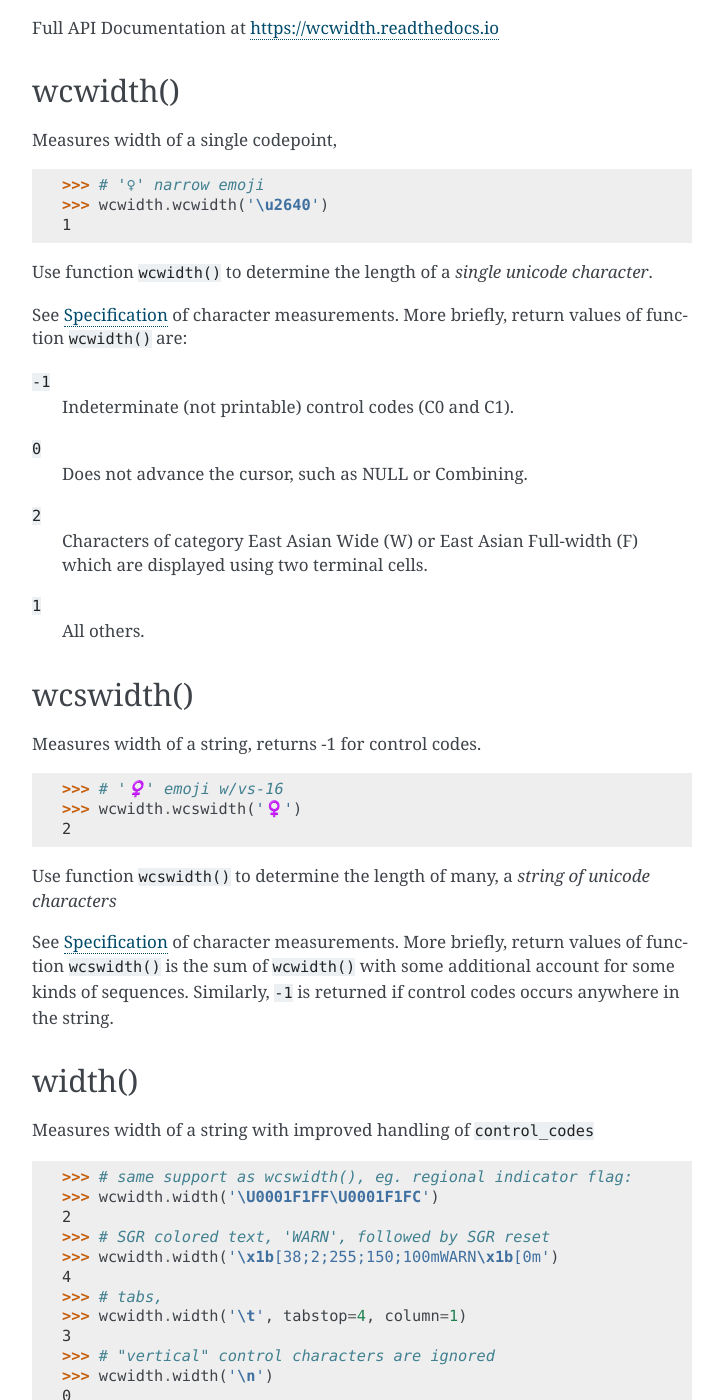
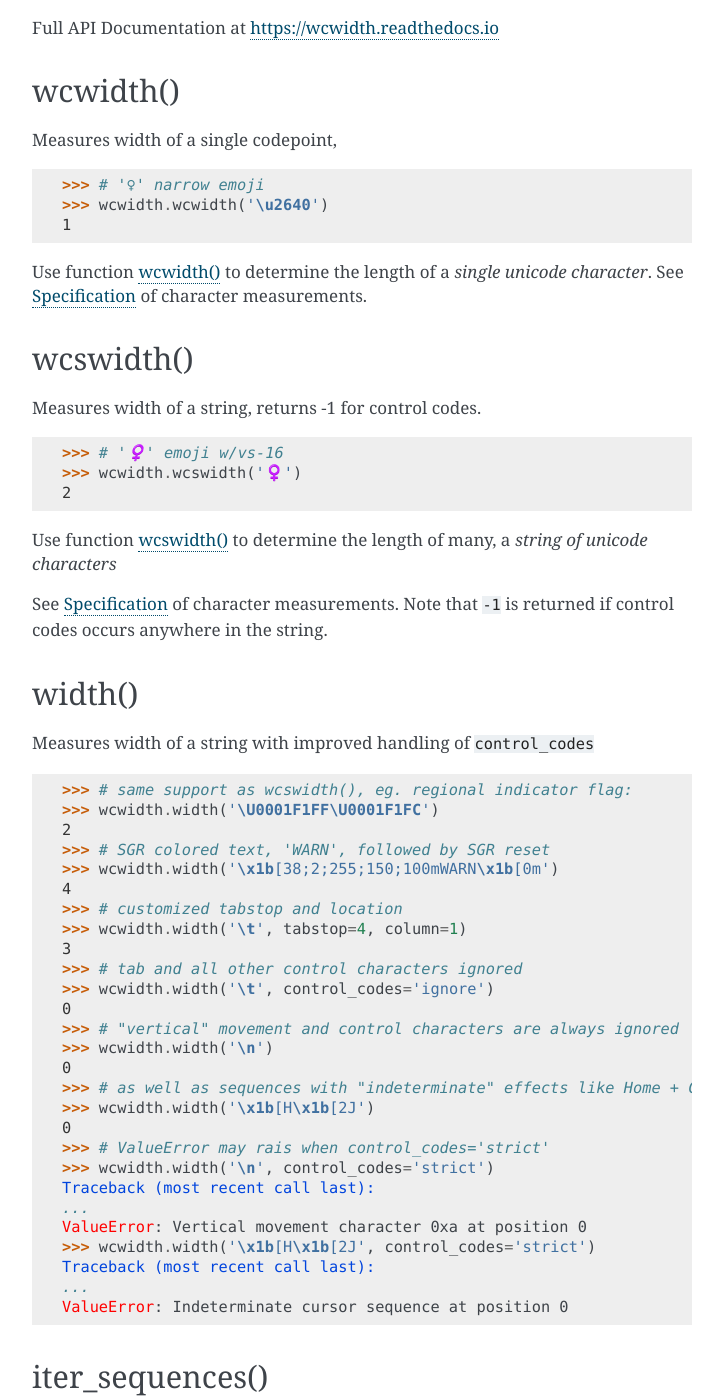
Before and after one commit to jquast/wcwidth, a Sphinx documentation site: the page built from docs/intro.rst, in a window 1280 px wide and 1400 px high, scrolled down 1701 px. Shown: the whole window, without its empty margins (388-1111 px from the left). Built offline with Sphinx 7.4.7, drawn with Linux system fonts in a browser that asks for light colours; some of the changed text lies outside the part shown.

Commit message:
more docfix

```diff
--- a/docs/intro.rst
+++ b/docs/intro.rst
@@ -85,23 +85,8 @@ Measures width of a single codepoint,
     >>> wcwidth.wcwidth('\u2640')
     1
 
-Use function ``wcwidth()`` to determine the length of a *single unicode character*.
-
-See `Specification <Specification_from_pypi_>`_ of character measurements. More
-briefly, return values of function ``wcwidth()`` are:
-
-``-1``
-  Indeterminate (not printable) control codes (C0 and C1).
-
-``0``
-  Does not advance the cursor, such as NULL or Combining.
-
-``2``
-  Characters of category East Asian Wide (W) or East Asian
-  Full-width (F) which are displayed using two terminal cells.
-
-``1``
-  All others.
+Use function `wcwidth()`_ to determine the length of a *single unicode character*.
+See `Specification <Specification_from_pypi_>`_ of character measurements.
 
 wcswidth()
 ----------
@@ -114,11 +99,10 @@ Measures width of a string, returns -1 for control codes.
     >>> wcwidth.wcswidth('♀️')
     2
 
-Use function ``wcswidth()`` to determine the length of many, a *string of unicode characters*
+Use function `wcswidth()`_ to determine the length of many, a *string of unicode characters*
 
-See `Specification <Specification_from_pypi_>`_ of character measurements. More briefly, return
-values of function ``wcswidth()`` is the sum of ``wcwidth()`` with some additional account for some
-kinds of sequences.  Similarly, ``-1`` is returned if control codes occurs anywhere in the string.
+See `Specification <Specification_from_pypi_>`_ of character measurements. Note that
+``-1`` is returned if control codes occurs anywhere in the string.
 
 width()
 -------
@@ -133,16 +117,19 @@ Measures width of a string with improved handling of ``control_codes``
     >>> # SGR colored text, 'WARN', followed by SGR reset
     >>> wcwidth.width('\x1b[38;2;255;150;100mWARN\x1b[0m')
     4
-    >>> # tabs,
+    >>> # customized tabstop and location
     >>> wcwidth.width('\t', tabstop=4, column=1)
     3
-    >>> # "vertical" control characters are ignored
+    >>> # tab and all other control characters ignored
+    >>> wcwidth.width('\t', control_codes='ignore')
+    0
+    >>> # "vertical" movement and control characters are always ignored
     >>> wcwidth.width('\n')
     0
     >>> # as well as sequences with "indeterminate" effects like Home + Clear
     >>> wcwidth.width('\x1b[H\x1b[2J')
     0
-    >>> # *unless* control_codes='strict' is used, then ValueError is raised
+    >>> # ValueError may rais when control_codes='strict'
     >>> wcwidth.width('\n', control_codes='strict')
     Traceback (most recent call last):
     ...
@@ -164,14 +151,14 @@ Iterates through text, yielding segments with escape sequence identification.
     >>> list(wcwidth.iter_sequences('\x1b[31mred\x1b[0m'))
     [('\x1b[31m', True), ('red', False), ('\x1b[0m', True)]
 
-Use ``iter_sequences()`` to split text into segments of plain text and escape sequences. Each tuple
+Use `iter_sequences()`_ to split text into segments of plain text and escape sequences. Each tuple
 contains the segment string and a boolean indicating whether it is an escape sequence (``True``) or
 plain text (``False``).
 
 iter_graphemes()
 ----------------
 
-Use function ``iter_graphemes()`` to iterate over *grapheme clusters* of a string.
+Use function `iter_graphemes()`_ to iterate over *grapheme clusters* of a string.
 
 .. code-block:: python
 
```
Also changed, not shown: other parts of docs/intro.rst (+3 -3 lines).
